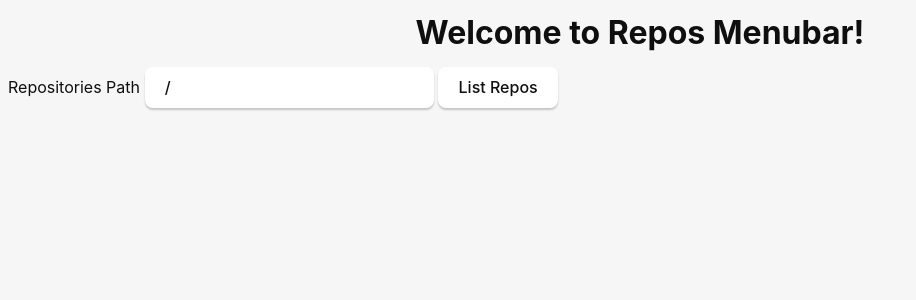
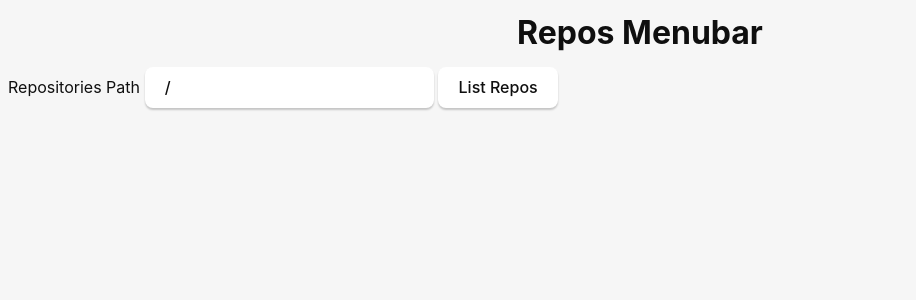
Before and after one commit to leomeloxp/repos-menubar, a Svelte app: page / in a window 1280 px wide. Shown: the top 300 px of the page, without its empty margins (0-916 px from the left). Built offline with nearby package versions, Linux system fonts and the light colour scheme.

Commit message:
chore: update h1 copy

```diff
--- a/src/App.svelte
+++ b/src/App.svelte
@@ -3,6 +3,6 @@
 </script>
 
 <main class="container">
-  <h1>Welcome to Repos Menubar!</h1>
+  <h1>Repos Menubar</h1>
   <GitReposList />
 </main>
```
